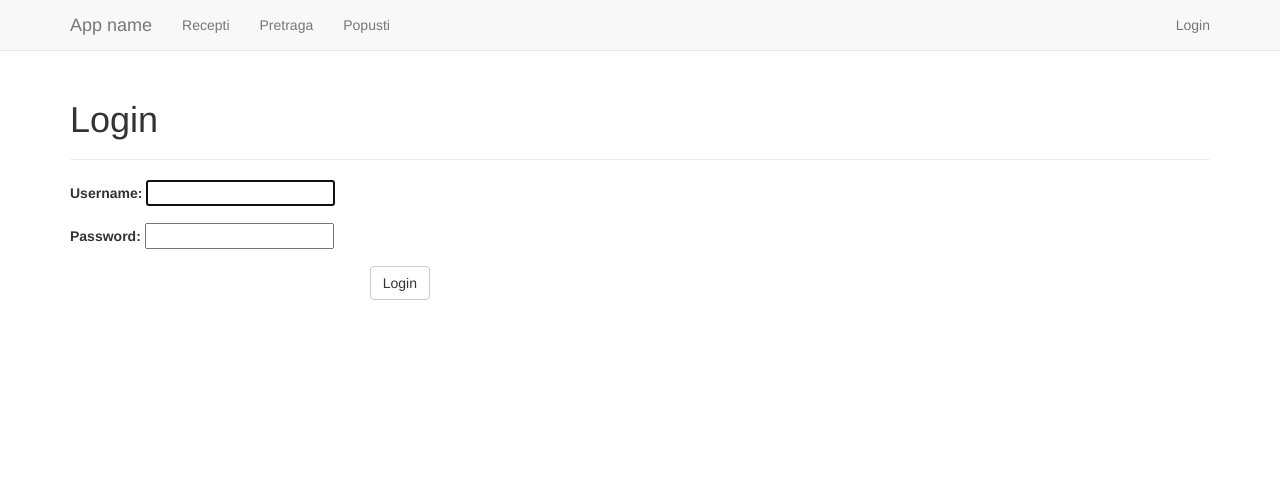
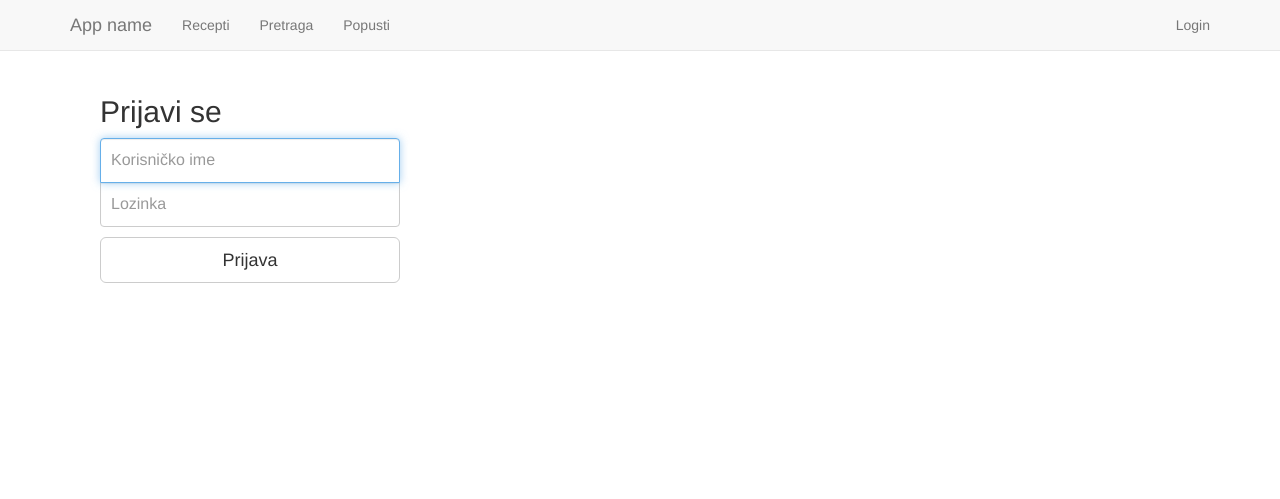
Before and after one commit to MislavMandaric/abs-int, a Django app: page /prijava/ in a window 1280 px wide. Shown: the top 499 px of the page. Run offline with Django 3.2, Linux system fonts and the light colour scheme; some libraries are stand-ins or nearby versions.

Commit message:
promjena login forme

```diff
--- a/app/models.py
+++ b/app/models.py
@@ -2,6 +2,7 @@
 
 from django.db import models
 from django.contrib.auth.models import User
+import datetime
 
 class CustomUser(models.Model):
     user = models.OneToOneField(User, primary_key=True)
--- a/app/templates/registration/login.html
+++ b/app/templates/registration/login.html
@@ -1,6 +1,7 @@
 {% extends 'base.html' %}
 {% block page_title %}Login{% endblock %}
 {% block page_header %}Login{% endblock %}
+{% block header %}{% endblock %}
 {% block page_body %}
 
 <div class="row">
@@ -8,7 +9,7 @@
         {% if form.errors %}
             <div class="alert alert-danger">Krivo korisničko ime ili lozinka.</div>
         {% endif %}
-        <form role="form" method="post" action="{% url 'django.contrib.auth.views.login' %}">
+        <!--<form role="form" method="post" action="{% url 'django.contrib.auth.views.login' %}">
         {% csrf_token %}
         {% for bound_field in form %}
             <div class="form-group">
@@ -20,6 +21,29 @@
         <button type="submit" class="btn btn-default pull-right" value="login">Login</button>
         <input type="hidden" name="next" value="{{ next }}" />
         </form>
+        <form role="form" method="post" action="/prijava/">
+        <input type='hidden' name='csrfmiddlewaretoken' value='EZSLQ7FQd5FWzfM80btlS1RiTcVpwMIM' />
+
+            <div class="form-group">
+                <label for="id_username">Username:</label>
+                <input class="form-control" id="id_username" name="username" type="text" />
+            </div>
+
+            <div class="form-group">
+                <label for="id_password">Password:</label>
+                <input class="form-control" id="id_password" name="password" type="password" />
+            </div>
+
+
+        <button type="submit" class="btn btn-default pull-right" value="login">Login</button>
+        <input type="hidden" name="next" value="" />
+        </form>-->
+        <form class="form-signin" role="form">
+        <h2 class="form-signin-heading">Prijavi se</h2>
+        <input type="text" class="form-control"  id="id_username" name="username" placeholder="Korisničko ime" required autofocus>
+        <input type="password" class="form-control" id="id_password" name="password" placeholder="Lozinka" required>
+        <button class="btn btn-lg btn-default btn-block" type="submit">Prijava</button>
+      </form>
     </div>
 </div>
 
--- a/static/css/app_style.css
+++ b/static/css/app_style.css
@@ -56,3 +56,38 @@ code {
   background-repeat: no-repeat;
   text-align: center;
 }
+
+.form-signin {
+  max-width: 330px;
+  padding: 15px;
+  margin: 0 auto;
+}
+.form-signin .form-signin-heading,
+.form-signin .checkbox {
+  margin-bottom: 10px;
+}
+.form-signin .checkbox {
+  font-weight: normal;
+}
+.form-signin .form-control {
+  position: relative;
+  height: auto;
+  -webkit-box-sizing: border-box;
+     -moz-box-sizing: border-box;
+          box-sizing: border-box;
+  padding: 10px;
+  font-size: 16px;
+}
+.form-signin .form-control:focus {
+  z-index: 2;
+}
+.form-signin input[type="text"] {
+  margin-bottom: -1px;
+  border-bottom-right-radius: 0;
+  border-bottom-left-radius: 0;
+}
+.form-signin input[type="password"] {
+  margin-bottom: 10px;
+  border-top-left-radius: 0;
+  border-top-right-radius: 0;
+}
```
